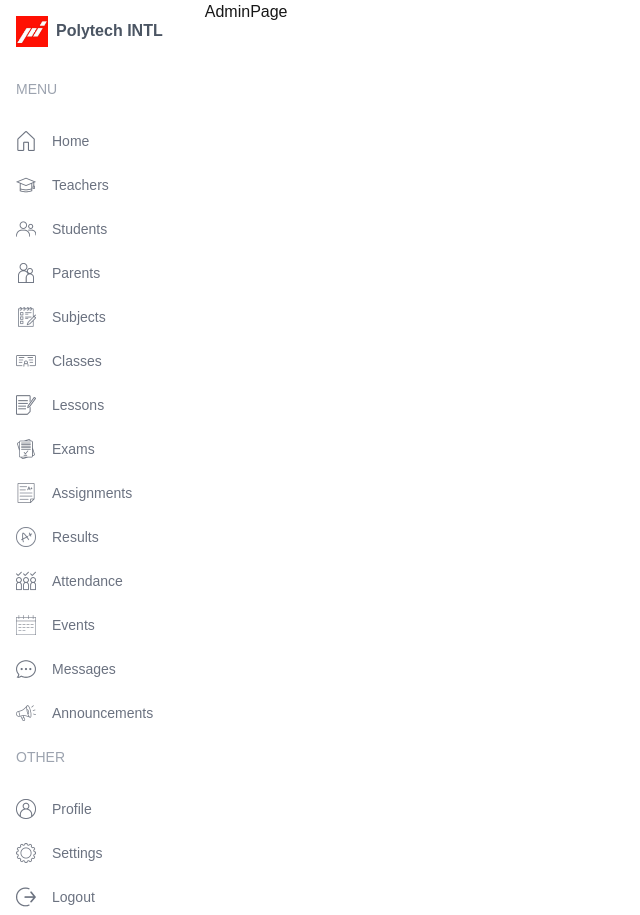
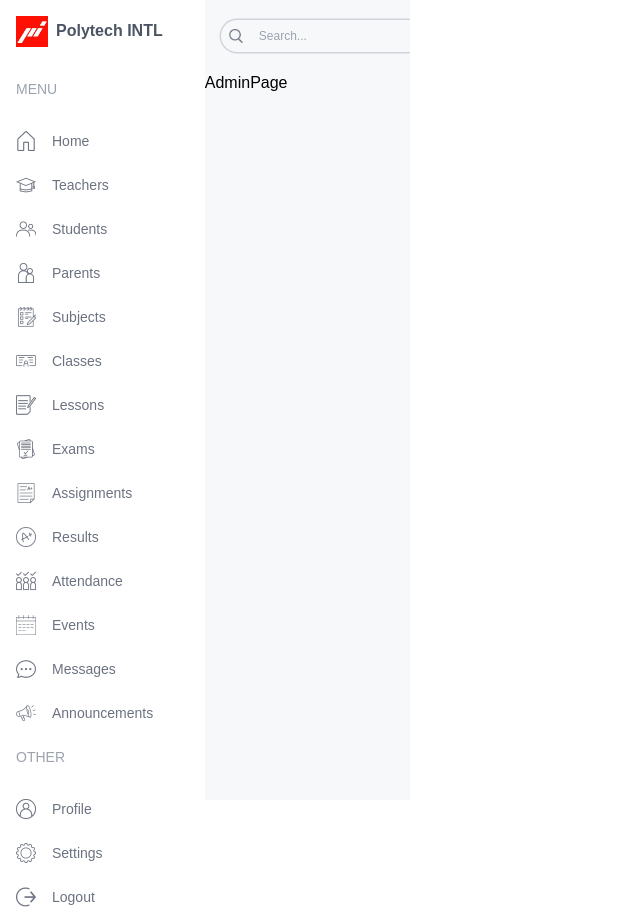
Before and after one commit to ayokay123/polytech_management, a Next.js app: page /admin in a window 1280 px wide. Shown: the whole page, without its empty margins (0-640 px from the left). Built offline with nearby package versions, Linux system fonts and the light colour scheme.

Commit message:
feat: navbar

```diff
--- a/src/app/(dashboard)/layout.tsx
+++ b/src/app/(dashboard)/layout.tsx
@@ -1,4 +1,5 @@
 import Menu from "@/components/Menu";
+import Navbar from "@/components/Navbar";
 import Image from "next/image";
 import Link from "next/link";
 
@@ -23,7 +24,10 @@
         <Menu />
       </div>
       {/* right */}
-      <div className="w-[86%] md:w-[92%] lg:w-[84%] xl:w-[16%]">{children}</div>
+      <div className="w-[86%] md:w-[92%] lg:w-[84%] xl:w-[16%] bg-[#F7F8FA] overflow-scroll">
+        <Navbar />
+        {children}
+      </div>
     </div>
   );
 }
--- a/src/app/globals.css
+++ b/src/app/globals.css
@@ -15,7 +15,7 @@
 }
 
 body {
-  color: var(--foreground);
+  /* color: var(--foreground); */
   /* background: var(--background); */
   font-family: Arial, Helvetica, sans-serif;
 }
--- a/src/components/Navbar.tsx
+++ b/src/components/Navbar.tsx
@@ -1,5 +1,44 @@
+import Image from "next/image";
+
 const Navbar = () => {
-  return <div>Navbar</div>;
+  return (
+    <div className="flex items-center justify-between p-4">
+      {/* Search Bar */}
+      <div className="hidden md:flex items-center gap-2 text-xs rounded-full ring-[1.5px] ring-gray-300 px-2">
+        <Image src="/search.png" alt="search" width={14} height={14} />
+        <input
+          type="text"
+          placeholder="Search..."
+          className="w-[200px] p-2 bg-transparent outline-none"
+        />
+      </div>
+      {/* USER */}
+      <div className="flex items-center gap-6 justify-end w-full">
+        <div className="bg-white rounded-full w-7 h-7 flex items-center justify-center">
+          <Image src="/message.png" alt="messages" width={20} height={20} />
+        </div>
+        <div className="bg-white rounded-full w-7 h-7 flex items-center justify-center">
+          <Image
+            src="/announcement.png"
+            alt="announcements"
+            width={20}
+            height={20}
+          />
+        </div>
+        <div className="flex flex-col">
+          <span className="text-sm leading-3 font-medium">John Doe</span>
+          <span className="text-[10px] text-gray-500 text-right">Student</span>
+        </div>
+        <Image
+          src="/avatar.png"
+          alt="avatar"
+          width={35}
+          height={36}
+          className="rounded-full"
+        />
+      </div>
+    </div>
+  );
 };
 
 export default Navbar;
```
